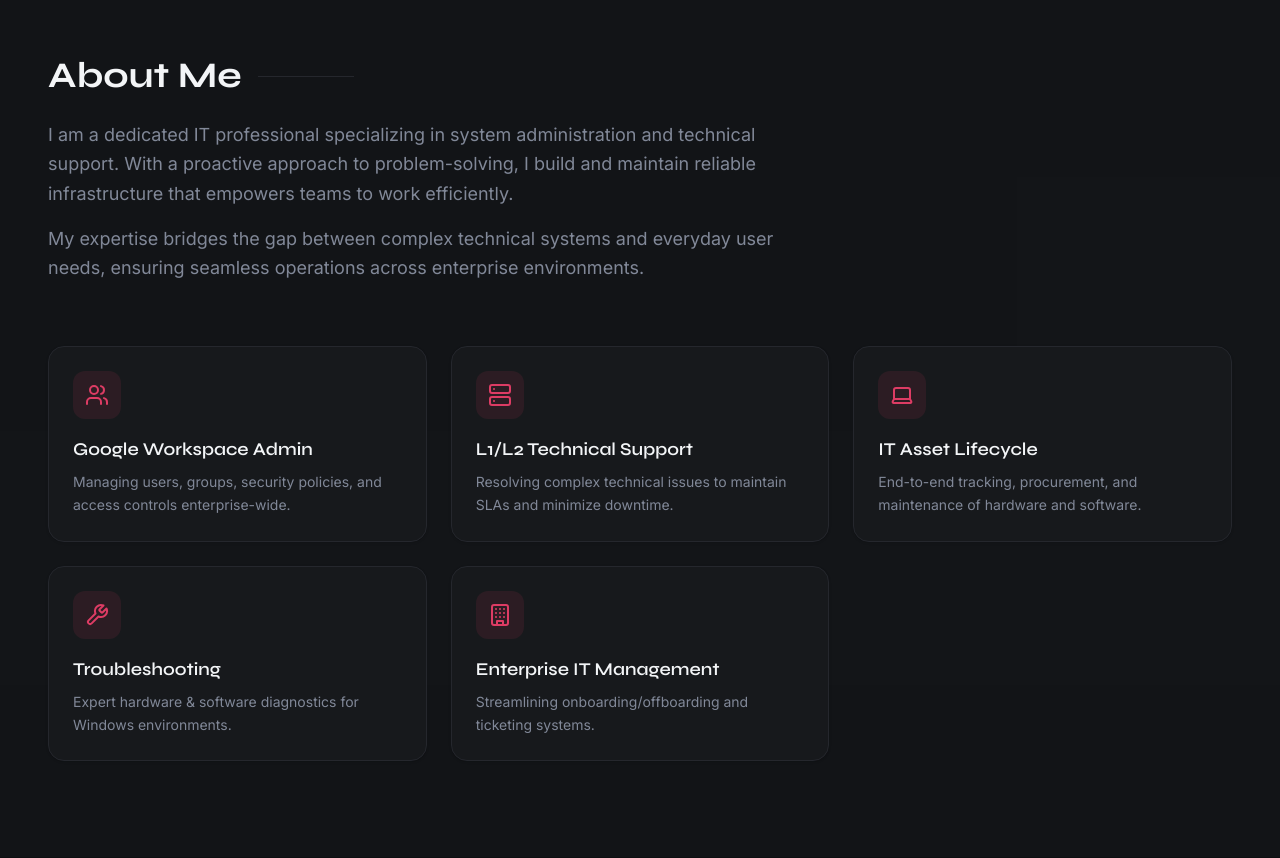
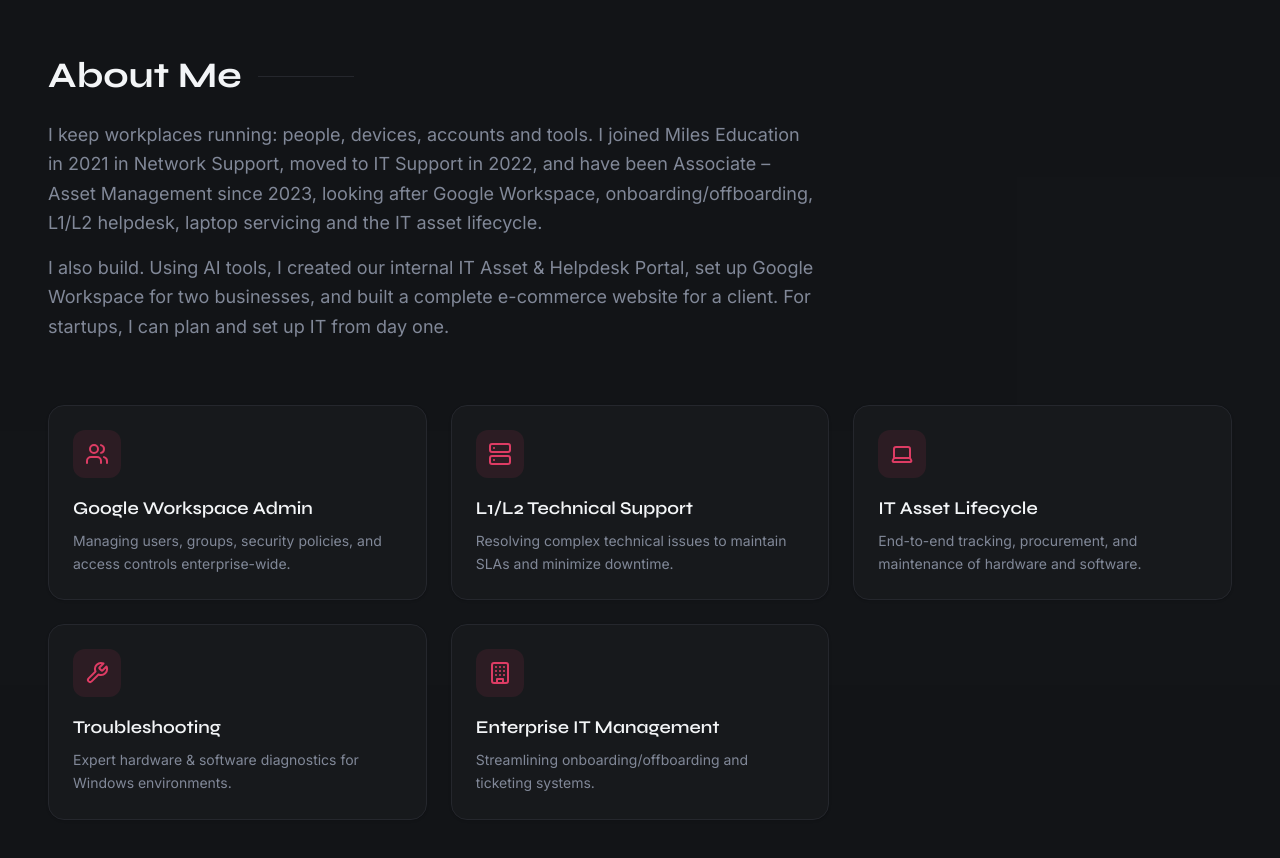
Before and after one commit to sheshadri022/portfolio, a React (Vite) app: page / in a window 1280 px wide. Shown: the part 840-1698 px from the top of the page. Built offline with nearby package versions, Linux system fonts and the light colour scheme.

Commit message:
Update About.tsx

```diff
--- a/src/components/About.tsx
+++ b/src/components/About.tsx
@@ -45,10 +45,10 @@
             <span className="h-px w-24 bg-border inline-block"></span>
           </h2>
           <p className="text-lg text-muted-foreground leading-relaxed">
-            I am a dedicated IT professional specializing in system administration and technical support. With a proactive approach to problem-solving, I build and maintain reliable infrastructure that empowers teams to work efficiently.
+            I keep workplaces running: people, devices, accounts and tools. I joined Miles Education in 2021 in Network Support, moved to IT Support in 2022, and have been Associate – Asset Management since 2023, looking after Google Workspace, onboarding/offboarding, L1/L2 helpdesk, laptop servicing and the IT asset lifecycle.
           </p>
           <p className="text-lg text-muted-foreground leading-relaxed mt-4">
-            My expertise bridges the gap between complex technical systems and everyday user needs, ensuring seamless operations across enterprise environments.
+            I also build. Using AI tools, I created our internal IT Asset & Helpdesk Portal, set up Google Workspace for two businesses, and built a complete e-commerce website for a client. For startups, I can plan and set up IT from day one.
           </p>
         </motion.div>
 
```
